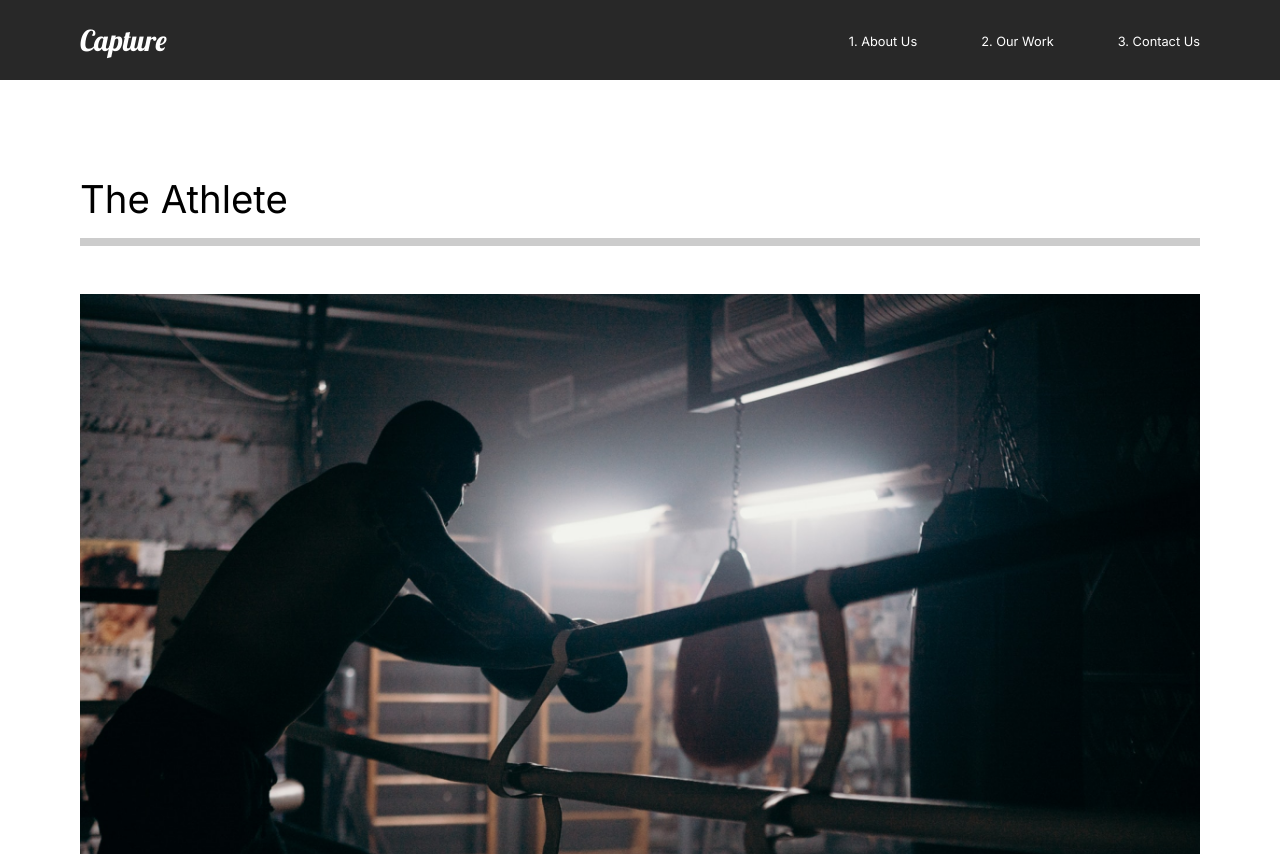
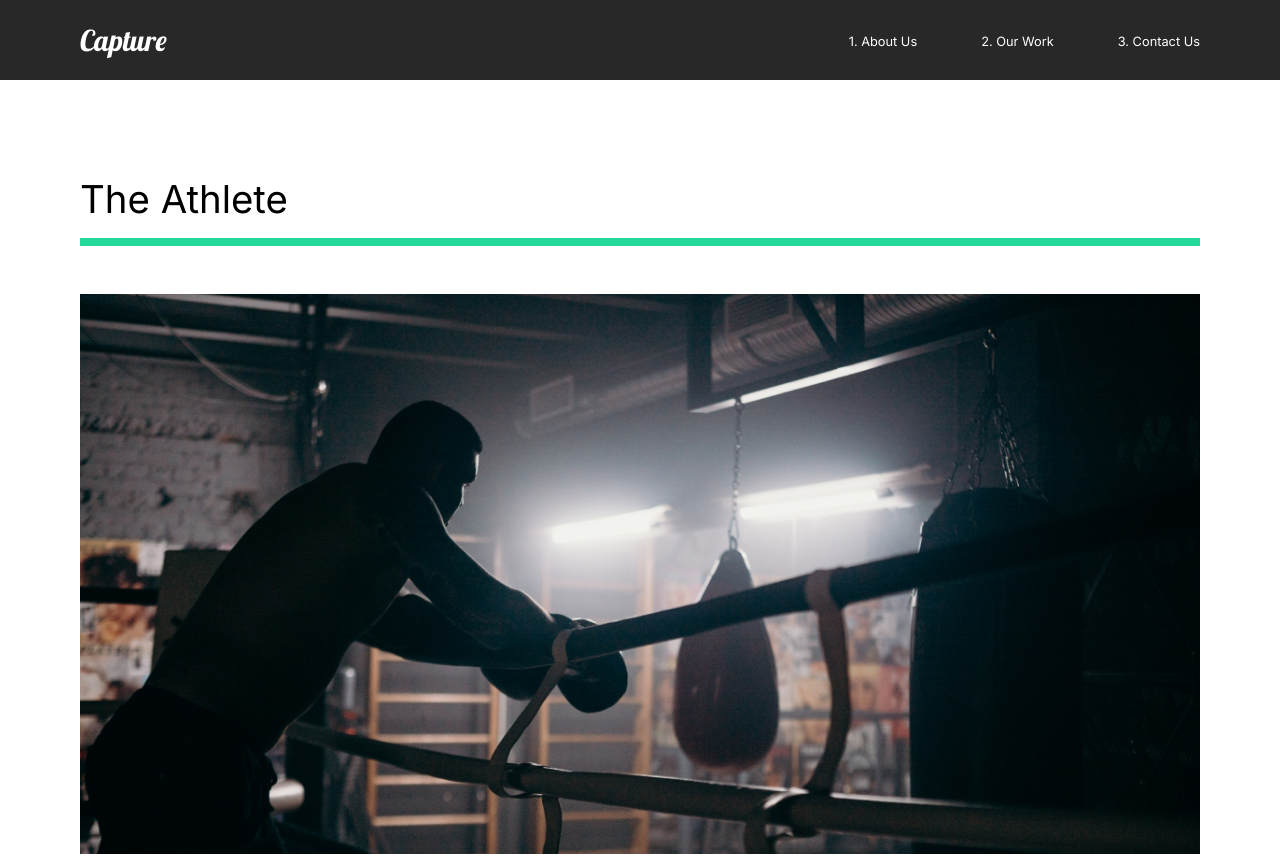
Before and after one commit to Kevinfrias4/react-capture, a React (Create React App) app: page /work in a window 1280 px wide. Shown: the top 856 px of the page. Built offline with nearby package versions, Linux system fonts and the light colour scheme.

Commit message:
Added animation to ourwork page

```diff
--- a/src/animation.js
+++ b/src/animation.js
@@ -7,14 +7,13 @@
         opacity: 1,
         y: 0,
         transition: {
-            duration: 0.75,
+            duration: 0.5,
             when: "beforeChildren",
             staggerChildren: 0.25,
         },
     },
     exit: {
         opacity: 0,
-        y: 300,
         transition: {
             duration: 0.5,
         },
@@ -54,3 +53,36 @@
         },
     },
 };
+
+export const lineAnim = {
+    hidden: { width: '0%'},
+    show: {
+        width: '100%',
+        transition: {
+            duration: 1
+        },
+    },
+};
+
+export const slider = {
+    hidden: { x: '-130%', skew: '45deg' },
+    show: {
+        x: '100%',
+        skew: '0deg',
+        transition: {
+            ease: 'easeOut',
+            duration: 1
+        },
+    },
+};
+
+export const sliderContainer = {
+    hidden: { opacity: 1 },
+    show: {
+        opacity: 1,
+        transition: {
+            staggerChildren: 0.15,
+            ease: 'easeOut',
+        },
+    },
+};
--- a/src/pages/OurWork.js
+++ b/src/pages/OurWork.js
@@ -8,7 +8,8 @@
 import castaway from '../img/castaway.jpg';
 //Animations
 import { motion } from 'framer-motion';
-import { pageAnimation } from '../animation';
+import { slider, sliderContainer, pageAnimation, fade, photoAnim, lineAnim } from '../animation';
+
 
 const OurWork = () => {
     return(
@@ -19,11 +20,19 @@
             initial="hidden"
             animate="show"
         >
+            <motion.div variants={sliderContainer}>
+                <Frame1 variants={slider}></Frame1>
+                <Frame2 variants={slider}></Frame2>
+                <Frame3 variants={slider}></Frame3>
+                <Frame4 variants={slider}></Frame4>
+            </motion.div>
             <Movie>
-                <h2>The Athlete</h2>
-                <div className="line"></div>
+                <motion.h2 variants={fade}>The Athlete</motion.h2>
+                <motion.div variants={lineAnim} className="line"></motion.div>
                 <Link to="/work/the-athlete">
-                    <img src={athlete} alt="athlete"/>
+                    <Hide>
+                        <motion.img variants={photoAnim} src={athlete} alt="athlete"/>
+                    </Hide>
                 </Link>
             </Movie>
             <Movie>
@@ -64,7 +73,7 @@
     padding-bottom: 10rem;
     .line {
         height: 0.5rem;
-        background: #cccccc;
+        background: #23d997;
         margin-bottom: 3rem;
     }
     img {
@@ -74,4 +83,30 @@
     }
 `;
 
+const Hide = styled.div`
+    overflow: hidden;
+`;
+
+const Frame1 = styled(motion.div)`
+    position: fixed;
+    left: 0;
+    top: 10%;
+    width: 100%;
+    height: 100vh;
+    background: #fffebf;
+    z-index: 2;
+`;
+
+const Frame2 = styled(Frame1)`
+    background: #ff8efb;
+`;
+
+const Frame3 = styled(Frame1)`
+    background: #8ed2ff;
+`;
+
+const Frame4 = styled(Frame1)`
+    background: #8effa0;
+`;
+
 export default OurWork;
```
